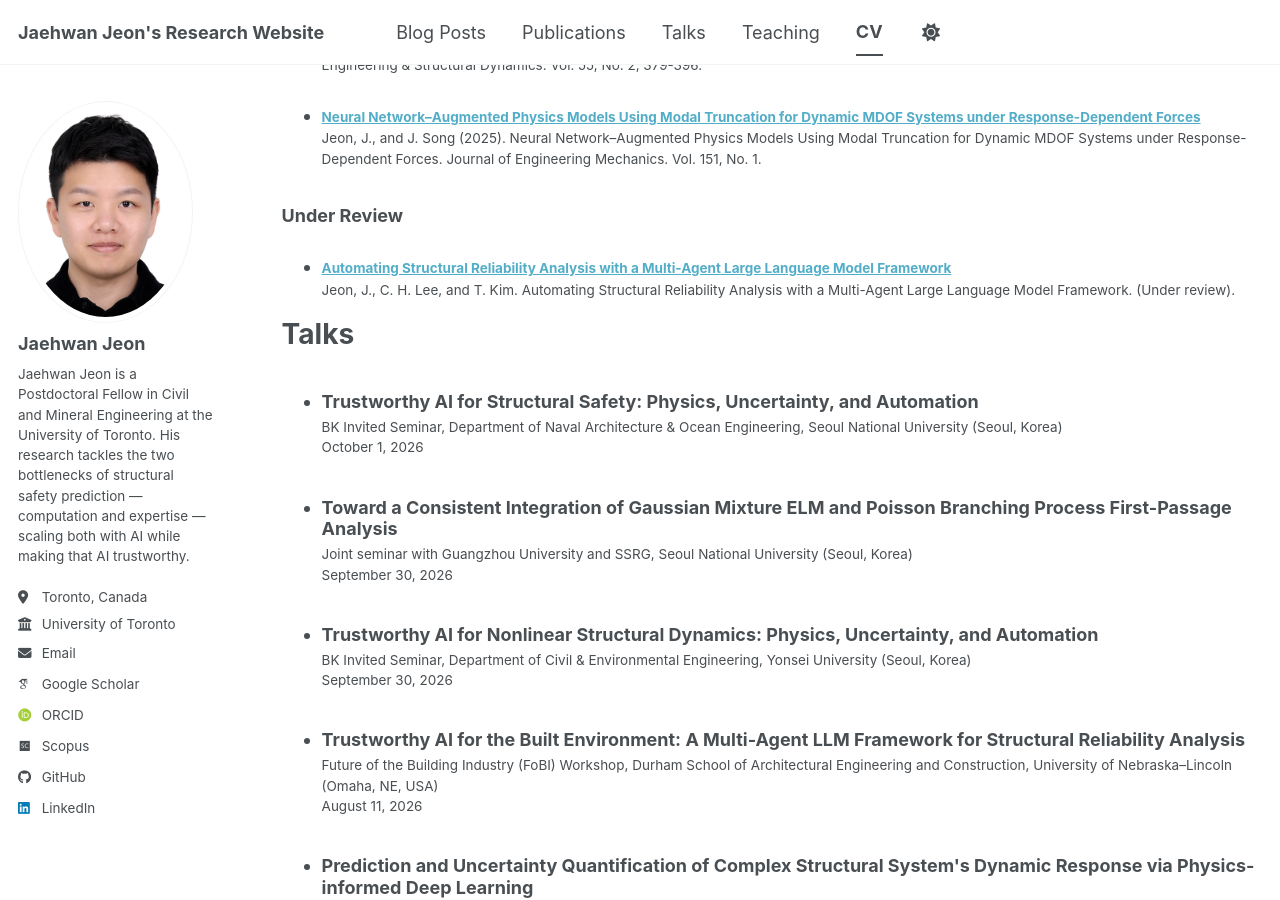
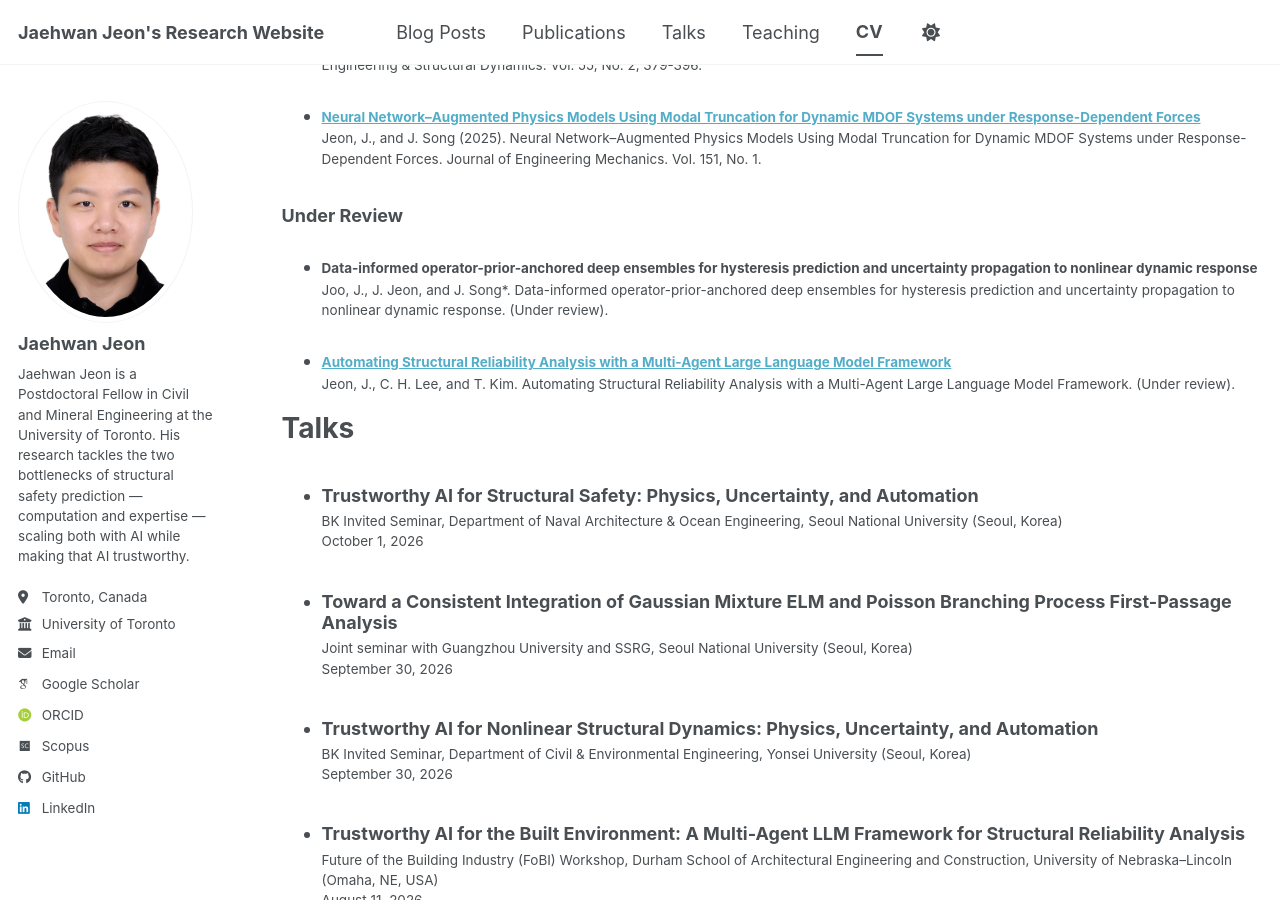
Before and after one commit to JaehwanJeon/JaehwanJeon.github.io, a Jekyll site: the page built from _pages/cv.md, in a window 1280 px wide and 900 px high, scrolled down 1392 px. Built offline with Jekyll 4.4.1, drawn with Linux system fonts in a browser that asks for light colours; some web fonts are replaced; a script bundle is joined from its source files by our own code; library files that are not in the unit come from our copies.

Commit message:
docs(publications): add operator-prior ensemble paper under review

```diff
--- a/_data/publications.yml
+++ b/_data/publications.yml
@@ -1,6 +1,14 @@
 # GENERATED from _bibliography/papers.bib by scripts/bib2yaml.rb — DO NOT EDIT.
 # Edit the .bib and re-run:  ruby scripts/bib2yaml.rb
 
+- title: Data-informed operator-prior-anchored deep ensembles for hysteresis prediction
+    and uncertainty propagation to nonlinear dynamic response
+  category: underreview
+  date: '2026-10-01'
+  venue: Under review
+  citation: Joo, J., J. Jeon, and J. Song*. Data-informed operator-prior-anchored
+    deep ensembles for hysteresis prediction and uncertainty propagation to nonlinear
+    dynamic response. (Under review).
 - title: Physics-based Encoder-only Transformer for Structural Hysteresis Prediction
     and Dynamic Analysis
   category: manuscripts
```
Also changed, not shown: _bibliography/papers.bib (+10 -0 lines), 1 other file.
